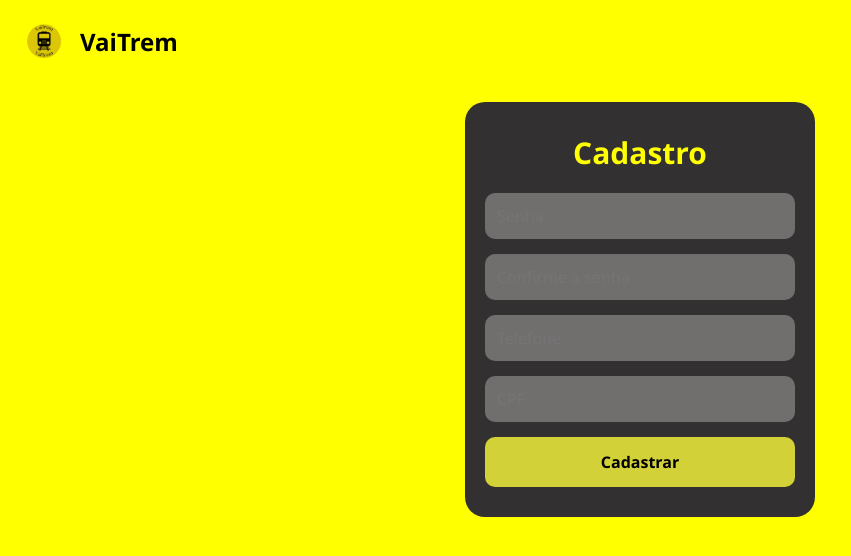
After one commit to ViniciusTn/Aplicacao_do_mockup, a PHP site: page /public/cadastro2.html in a window 1280 px wide. The commit adds this page. Shown: the top 556 px of the page, without its empty margins (0-851 px from the left). Run offline with PHP 8.4, Linux system fonts and the light colour scheme.

Commit message:
add-cadastro2

```diff
--- /dev/null
+++ b/public/cadastro2.html
@@ -0,0 +1,44 @@
+<!DOCTYPE html>
+<html lang="pt-BR">
+<head>
+  <meta charset="UTF-8" />
+  <meta name="viewport" content="width=device-width, initial-scale=1.0"/>
+  <link rel="icon" href="../assets/icons/iconeVaitrem.png" type="image/png">
+  <link rel="stylesheet" href="../styles/cadastro2.css">
+  <title>Cadastro</title>
+</head>
+<body>
+
+  <div class="topo">
+    <img src="../assets/icons/iconeVaitrem.png" alt="Logo">
+    <p>VaiTrem</p>
+  </div>
+
+  <main class="tela-principal">
+    <div class="cadastro-box">
+      <div class="cadastro-title">Cadastro</div>
+
+      <div class="form-group">
+        <input type="text" placeholder="Senha" required />
+      </div>
+
+      <div class="form-group">
+        <input type="text" placeholder="Confirme a senha" required />
+      </div>
+
+      <div class="form-group">
+        <input type="text" placeholder="Telefone" required />
+      </div>
+
+      <div class="form-group">
+        <input type="text" placeholder="CPF" required />
+      </div>
+
+      <div class="center">
+        <button class="btn-proximo">Cadastrar</button>
+      </div>
+    </div>
+  </main>
+
+</body>
+</html>
--- /dev/null
+++ b/styles/cadastro2.css
@@ -0,0 +1,93 @@
+* {
+  margin: 0;
+  padding: 0;
+  box-sizing: border-box;
+  font-family: 'Segoe UI', Tahoma, Geneva, Verdana, sans-serif;
+}
+
+body {
+  background-color: yellow;
+  display: flex;
+  flex-direction: column;
+  align-items: center;
+}
+
+.topo {
+  display: flex;
+  align-items: center;
+  justify-content: flex-start;
+  padding: 20px;
+  width: 100%;
+  background-color: #ff0;
+}
+
+.topo img {
+  width: 50px;
+  height: auto;
+  margin-right: 10px;
+}
+
+.topo p {
+  font-size: 24px;
+  font-weight: bold;
+  color: black;
+}
+
+.tela-principal {
+  display: flex;
+  justify-content: center;
+  width: 100%;
+  padding: 20px;
+}
+
+.cadastro-box {
+  background-color: #323030;
+  border-radius: 20px;
+  padding: 30px 20px;
+  display: flex;
+  flex-direction: column;
+  align-items: center;
+  width: 100%;
+  max-width: 350px;
+}
+
+.cadastro-title {
+  color: yellow;
+  font-size: 30px;
+  font-weight: bold;
+  margin-bottom: 20px;
+  text-align: center;
+}
+
+.form-group {
+  width: 100%;
+  margin-bottom: 15px;
+}
+
+.form-group input {
+  width: 100%;
+  padding: 12px;
+  font-size: 16px;
+  background-color: #716e6e;
+  border: none;
+  border-radius: 10px;
+  color: #000;
+}
+
+.center {
+  width: 100%;
+  display: flex;
+  justify-content: center;
+}
+
+.btn-proximo {
+  width: 100%;
+  padding: 14px;
+  font-size: 16px;
+  font-weight: bold;
+  background-color: rgb(210, 210, 56);
+  color: #000;
+  border: none;
+  border-radius: 10px;
+  cursor: pointer;
+}
```
Also changed, not shown: styles/cadastro.css (+4 -5 lines).
